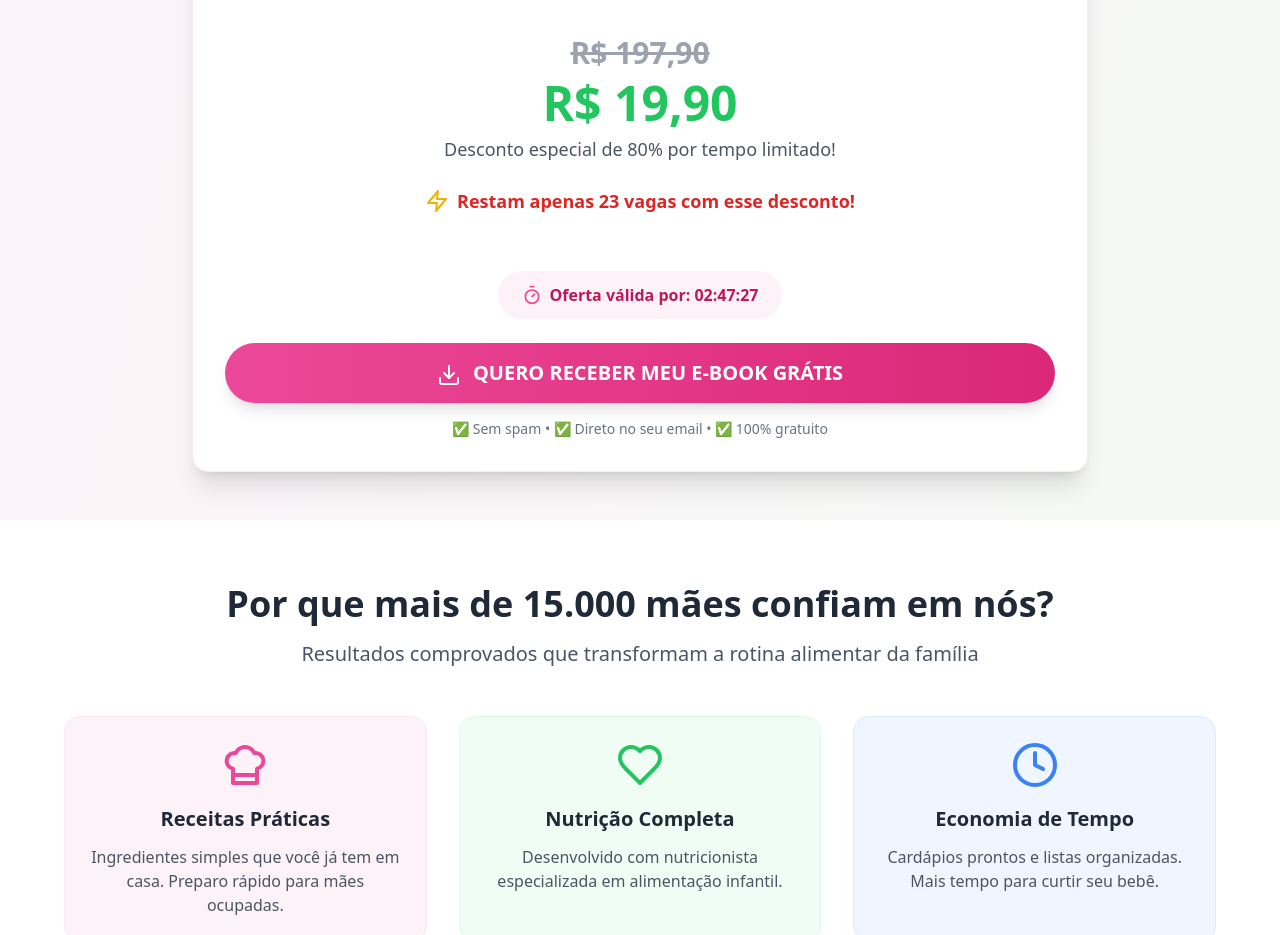
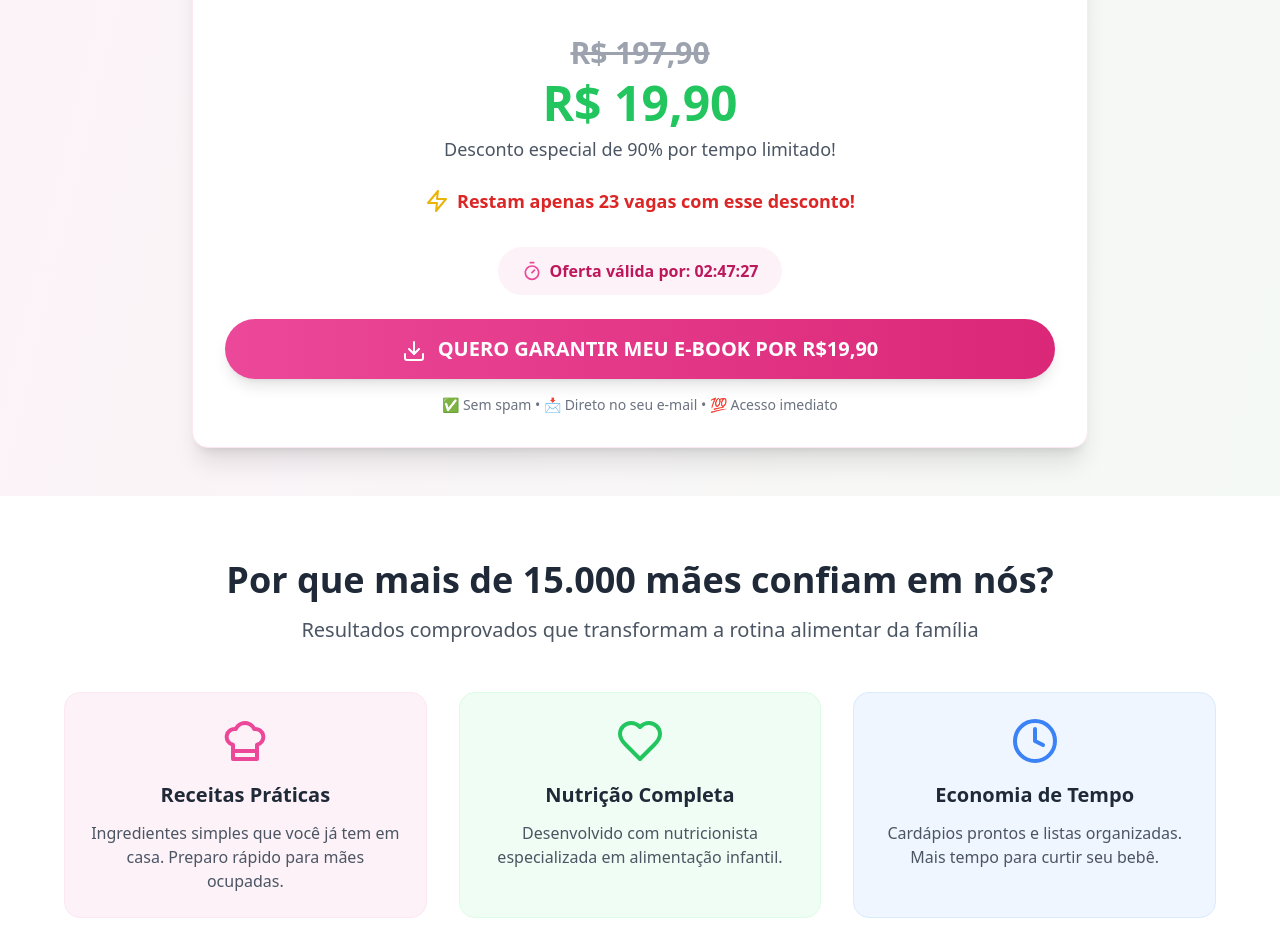
Before and after one commit to dreekszin/devocionalautismo, a React (Vite) app: page / in a window 1280 px wide. Shown: the part 1000-1935 px from the top of the page. Built offline with nearby package versions, Linux system fonts and the light colour scheme.

Commit message:
fix: fix mb

```diff
--- a/src/App.tsx
+++ b/src/App.tsx
@@ -182,10 +182,10 @@ function App() {
                   R$ 19,90
                 </span>
                 <p className="text-lg text-gray-600 mt-2">
-                  Desconto especial de 80% por tempo limitado!
+                  Desconto especial de 90% por tempo limitado!
                 </p>
               </div>
-              <div className="flex items-center justify-center mb-6">
+              <div className="flex items-center justify-center">
                 <Zap className="w-6 h-6 text-yellow-500 mr-2" />
                 <span className="text-lg font-semibold text-red-600">
                   Restam apenas 23 vagas com esse desconto!
@@ -205,11 +205,11 @@ function App() {
 
             <button className="w-full bg-gradient-to-r from-pink-500 to-pink-600 text-white font-bold py-4 px-8 rounded-full text-xl hover:from-pink-600 hover:to-pink-700 transition-all duration-300 shadow-lg hover:shadow-xl transform hover:scale-105">
               <Download className="w-6 h-6 inline-block mr-3" />
-              QUERO RECEBER MEU E-BOOK GRÁTIS
+              QUERO GARANTIR MEU E-BOOK POR R$19,90
             </button>
 
             <p className="text-sm text-gray-500 mt-4">
-              ✅ Sem spam • ✅ Direto no seu email • ✅ 100% gratuito
+              ✅ Sem spam • 📩 Direto no seu e-mail • 💯 Acesso imediato
             </p>
           </div>
         </div>
```
